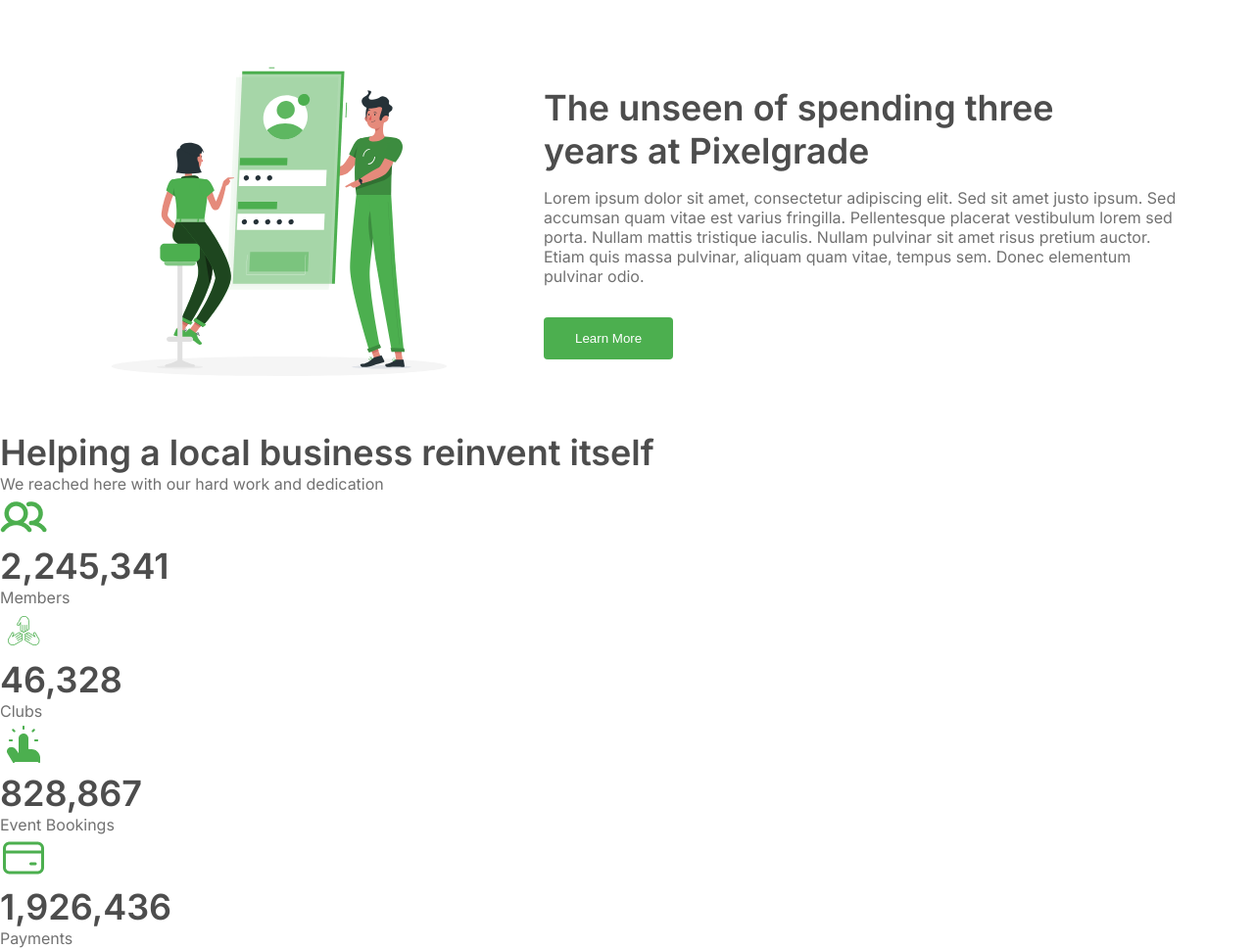
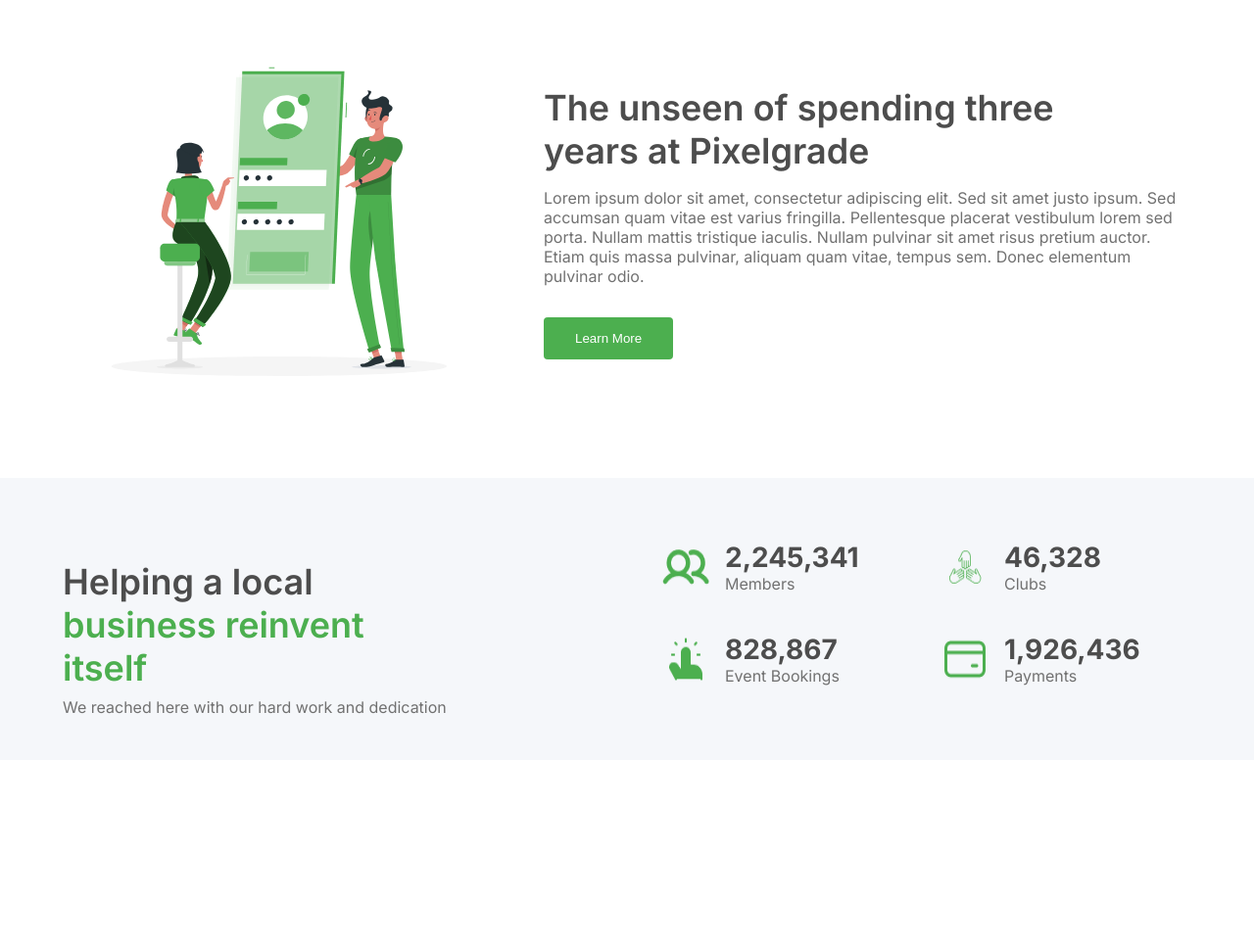
Before and after one commit to IngridLemosCaetano/Nextcent, a plain HTML site: page index.html in a window 1280 px wide. Shown: the part 1364-2332 px from the top of the page at 98% size. After the commit the page ends 2140 px from the top, so only its background shows below. Drawn offline with Linux system fonts and the light colour scheme.

Commit message:
style: style the css business reinvent section

```diff
--- a/index.html
+++ b/index.html
@@ -141,27 +141,39 @@
       </div>
 
       <div class="business-reinvent-data">
-        <div class="business-reinvent-data-01">
+        <div class="business-reinvent-data-content">
           <div class="business-reinvent-data-card">
             <img src="./src/assets/images/business-Icon-1.png" alt="">
-            <h2>2,245,341</h2>
-            <p>Members</p>
-          </div>
-          <div class="business-reinvent-data-card">
-            <img src="./src/assets/images/business-Icon-2.png" alt="">
-            <h2>46,328</h2>
-            <p>Clubs</p>
+            <div class="business-reinvent-data-card-text">
+              <h3>2,245,341</h3>
+              <p>Members</p>
+            </div>
           </div>
 
           <div class="business-reinvent-data-card">
+            <img src="./src/assets/images/business-Icon-2.png" alt="">
+            <div class="business-reinvent-data-card-text">
+              <h3>46,328</h3>
+              <p>Clubs</p>
+            </div>
+          </div>
+        </div>
+
+        <div class="business-reinvent-data-content">
+          <div class="business-reinvent-data-card">
             <img src="./src/assets/images/business-Icon-3.png" alt="">
-            <h2>828,867</h2>
-            <p>Event Bookings</p>
+            <div class="business-reinvent-data-card-text">
+              <h3>828,867</h3>
+              <p>Event Bookings</p>
+            </div>
           </div>
+
           <div class="business-reinvent-data-card">
             <img src="./src/assets/images/business-Icon-4.png" alt="">
-            <h2>1,926,436</h2>
-            <p>Payments</p>
+            <div class="business-reinvent-data-card-text">
+              <h3>1,926,436</h3>
+              <p>Payments</p>
+            </div>
           </div>
         </div>
       </div>
--- a/src/styles/style.css
+++ b/src/styles/style.css
@@ -196,10 +196,66 @@ h1 span{
     line-height: 20px;
     margin-top: 16px;
 }
-
 /* ------------ FIM PIXELGRADE ------------ */
 
 /* ------------ BUSINESS REINVENT ------------ */
+.business-reinvent{
+    display: flex;
+    margin-top: 48px;
+    background-color: var(--color-neutral-silver);
+    gap: 204px;
+    justify-content: center;
+    align-items: center;
+    height: 288px;
+}
 
+.business-reinvent-content{
+    height: 120px;
+    width: 408px;
+}
 
+.business-reinvent-content h2{
+    font-weight: 600;
+    line-height: 44px;
+    width: 390px;
+}
+
+.business-reinvent-content span{
+    color: var(--color-primary);
+}
+
+.business-reinvent-content p{
+    margin-top: 8px;
+}
+
+.business-reinvent-data{
+    display: flex;
+    flex-direction: column;
+    width: 540px;
+    height: 160px;
+    gap: 40px;
+}
+
+.business-reinvent-data-content{
+    display: flex;
+    justify-content: space-between;
+    width: 540px;
+}
+
+.business-reinvent-data-card{
+    display: flex;
+    gap: 16px;
+    width: 255px;
+}
+
+.business-reinvent-data-card-text img{
+    width: 48px;
+    height: 48px;
+}
+
+.business-reinvent-data-card-text h3{
+    color: var(--color-neutral-d_grey);
+    font-size: 28px;
+    font-weight: bold;
+}
 /* ------------ FIM BUSINESS REINVENT ------------ */
```
